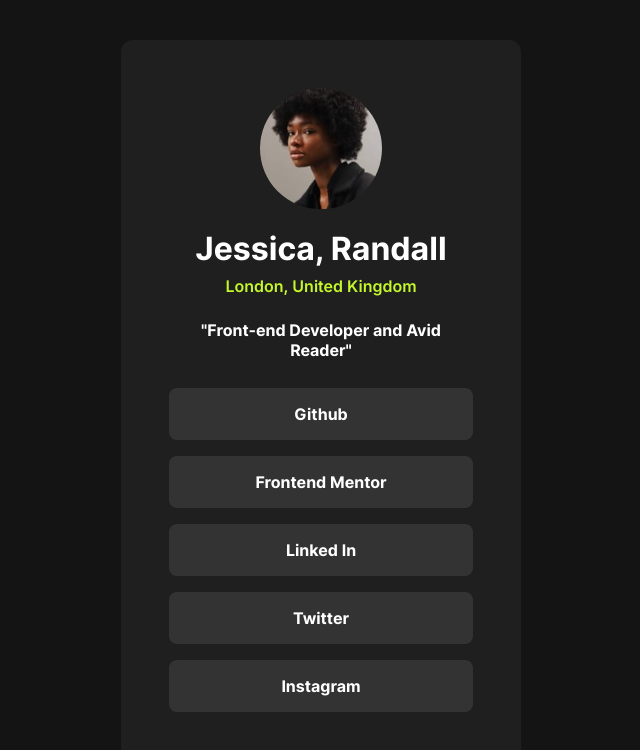
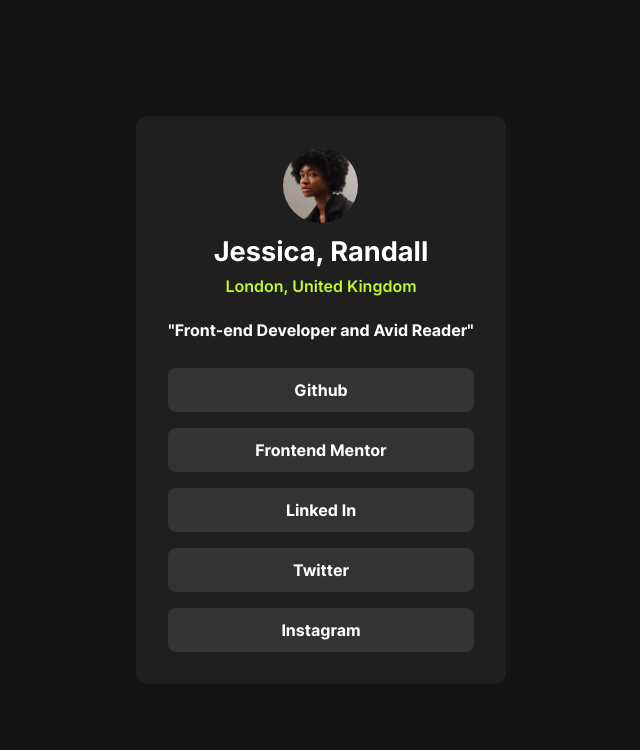
Before and after one commit to carrotass8/profile, a plain HTML site: page social-links-profile-main/index.html in a window 1280 px wide. Shown: the whole page, without its empty margins (319-959 px from the left). Drawn offline with Linux system fonts and the light colour scheme.

Commit message:
update css

```diff
--- a/social-links-profile-main/styles/styles.css
+++ b/social-links-profile-main/styles/styles.css
@@ -32,23 +32,22 @@ body {
 
 .container {
     max-width: 400px;
-    border-radius: 0.75rem;
-    padding: 3rem;
-    margin: 0;
+    border-radius: .75rem;
+    padding: 2rem;
+    margin: 1rem;
     background-color: var(--colorcontainer);
     text-align: center;
     color: white;
 }
 
 .container img {
-    margin-bottom: 1rem;
-    width: 40%;
-    border-radius: 5rem;
+    margin-bottom: .5rem;
+    width: 75px;
+    border-radius: 50%;
 }
 
 .container h1 {
-    font-size: 2rem;
-    font-weight: 400;
+    font-size: 1.7rem;
 }
 
 .container .location {
@@ -72,7 +71,7 @@ body {
 .container ul li a {
     display: block;
     background-color: var(--colorbglist);
-    padding: 1rem;
+    padding: .75rem;
     color: var(--white);
     font-weight: 400;
     border-radius: .5rem;
```
